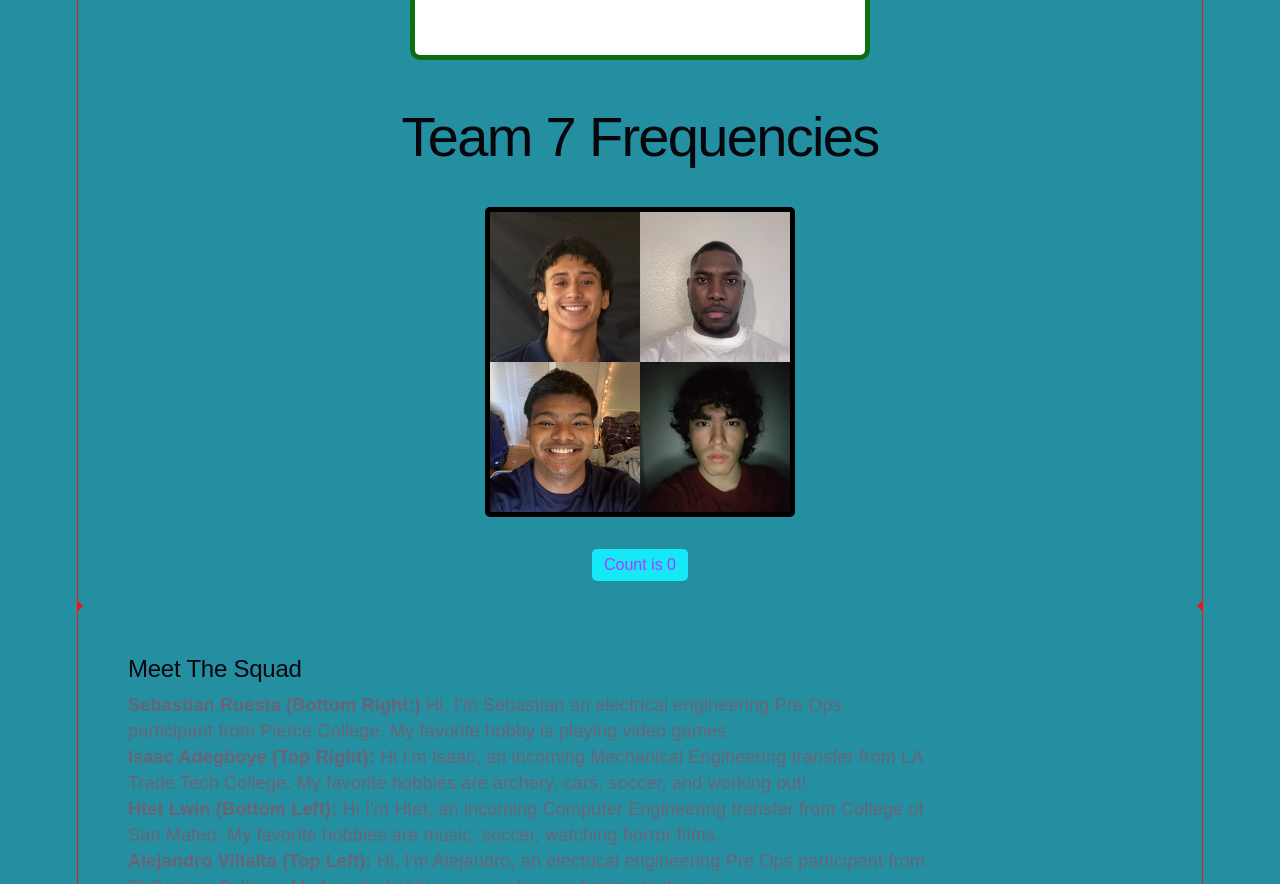
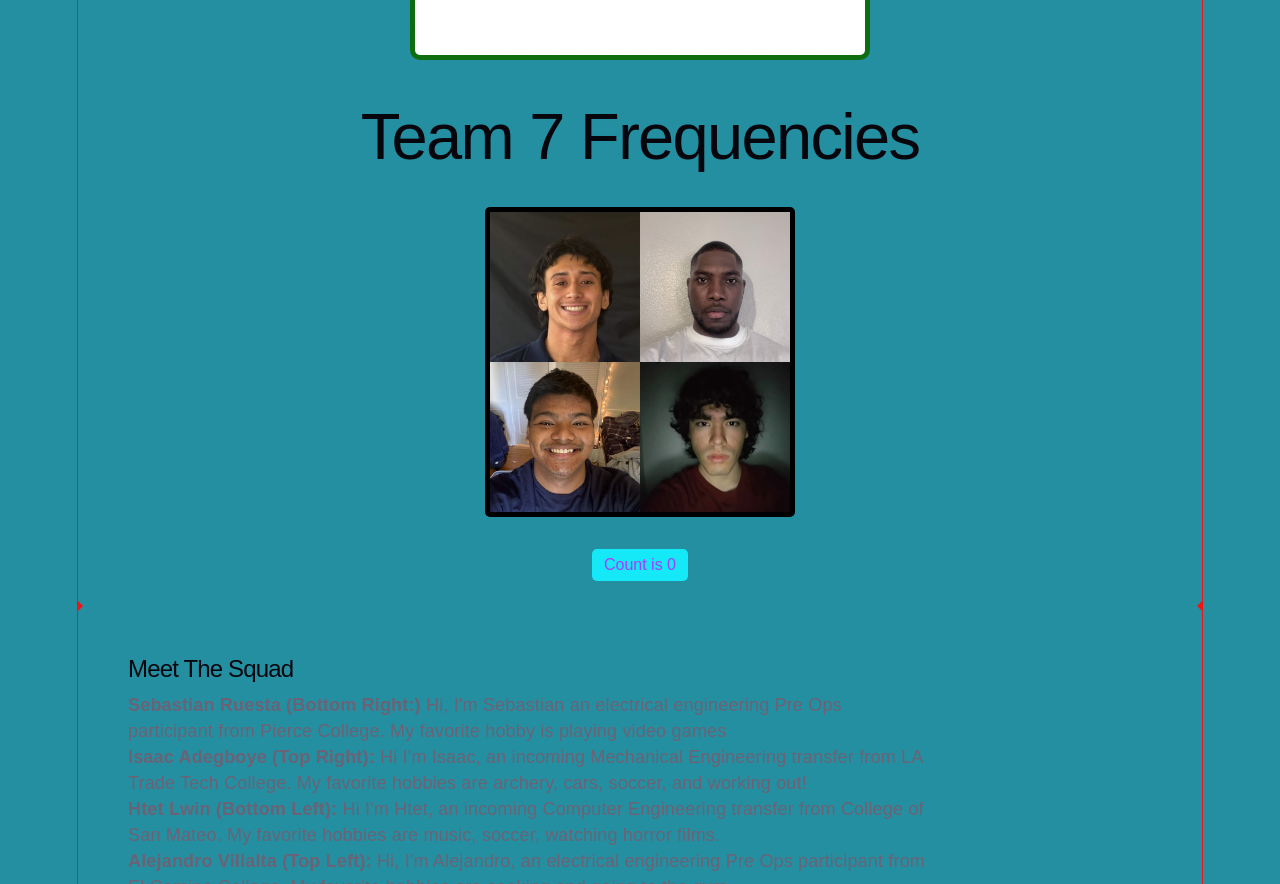
Before and after one commit to AlejandroComp/HAcKTeam7, a React (Vite) app: page / in a window 1280 px wide. Shown: the part 400-1284 px from the top of the page. Built offline with nearby package versions, Linux system fonts and the light colour scheme; a web font is replaced by a local one.

Commit message:
font color change

```diff
--- a/src/index.css
+++ b/src/index.css
@@ -37,7 +37,7 @@ body {
 
 @media (prefers-color-scheme: dark) {
   :root {
-    --text: #f21717;
+    --text: #010101;
     --text-h: #df0b12d0;
     --bg: #87dee5;
     --border: #2e303a;
@@ -79,7 +79,7 @@ h2 {
 }
 
 h1 {
-  font-size: 56px;
+  font-size: 65px;
   letter-spacing: -1.68px;
   margin: 32px 0;
   @media (max-width: 1024px) {
@@ -91,7 +91,7 @@ h1 {
 h2 {
   font-size: 24px;
   line-height: 118%;
-  letter-spacing: -0.24px;
+  letter-spacing: -0.84px;
   margin: 0 0 8px;
   @media (max-width: 1024px) {
     font-size: 20px;
```
